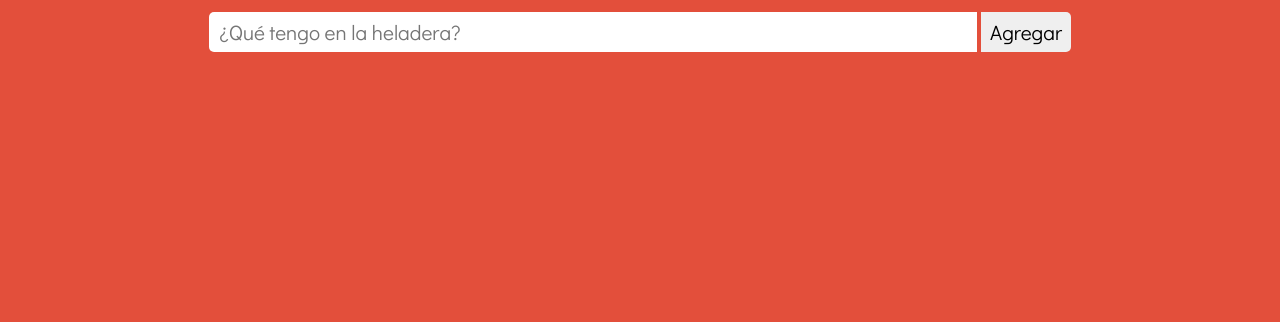
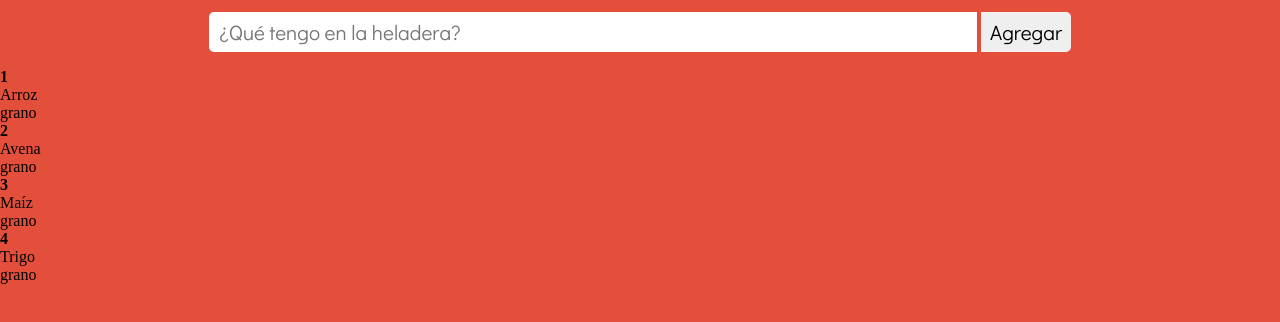
Before and after one commit to hvgomiranda/proyectoJavaScript, a website: page index.html in a window 1280 px wide. Shown: the part 172-494 px from the top of the page. Drawn offline with nearby package versions, Linux system fonts and the light colour scheme.

Commit message:
commit 8: se agregan los archivos json y el fetch

```diff
--- /dev/null
+++ b/baseDeDatos/baseDeDatos.json
@@ -0,0 +1,6 @@
+[
+    {"id": 1, "nombre" : "Arroz", "tipo": "grano"},
+    {"id": 2, "nombre" : "Avena", "tipo": "grano"},
+    {"id": 3, "nombre" : "Maíz", "tipo": "grano"},
+    {"id": 4, "nombre" : "Trigo", "tipo": "grano"}
+]
--- a/index.html
+++ b/index.html
@@ -25,7 +25,7 @@
     <!--Empieza el contenido principal-->
     <main>
             <section>
-
+                <ul id="listado"></ul>
             </section>
 
     </main>
--- a/js/script.js
+++ b/js/script.js
@@ -83,6 +83,28 @@ class Tipo
         this. nombre = nombre;
     }
 }
+
+const lista = document.querySelector("#listado");
+
+fetch("../baseDeDatos/baseDeDatos.json")
+    .then(resp => resp.json())
+    .then(data =>
+        {
+            html = "";
+            data.forEach(ingrediente =>
+            {
+                html+=`
+                <li>
+                    <h4>${ingrediente.id}</h4>
+                    <p>${ingrediente.nombre}</p>
+                    <p>${ingrediente.tipo}</p>
+                </li>`
+            });
+            lista.innerHTML = html;
+        });
+
+
+
 
 //funciones para las bases de datos
 //base de datos ingredientes
```
Also changed, not shown: baseDeDatos/baseDeDatos.js (deleted).
